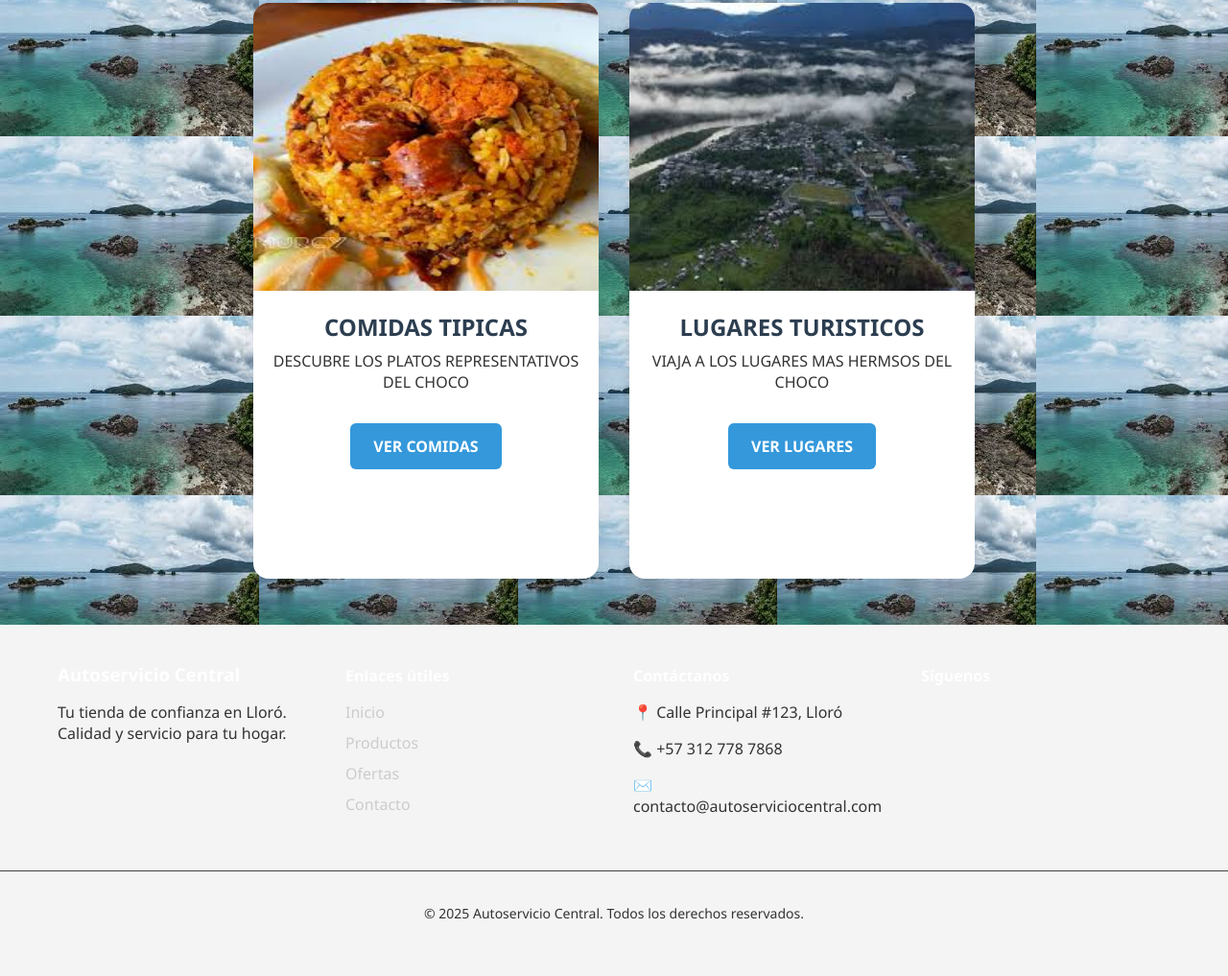
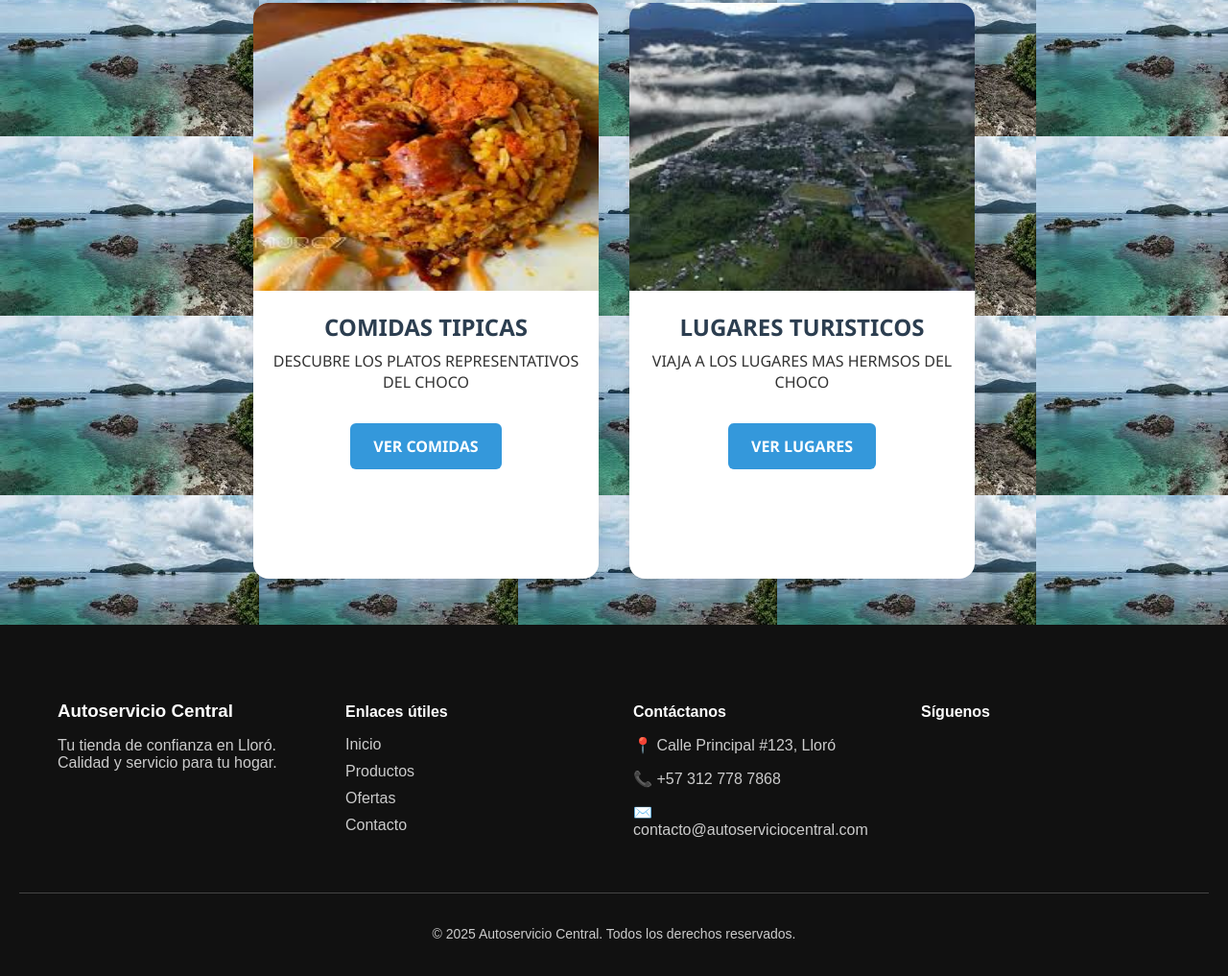
Before and after one commit to Jefersson1121/CHOQUITOUR, a plain HTML site: page index.html in a window 1280 px wide. Shown: the part 247-1264 px from the top of the page at 96% size. Before the commit the page ends 1222 px from the top, so only its background shows below. Drawn offline with Linux system fonts and the light colour scheme.

Commit message:
Update styles.css

```diff
--- a/styles.css
+++ b/styles.css
@@ -117,7 +117,12 @@ body {
   .btn:hover {
     background-color: #1d6fa5;
   }
-
+  .footer {
+  background-color: #111;
+  color: #ccc;
+  padding: 40px 20px;
+  font-family: 'Poppins', sans-serif;
+}
   .footer-container {
   display: flex;
   flex-wrap: wrap;
```
